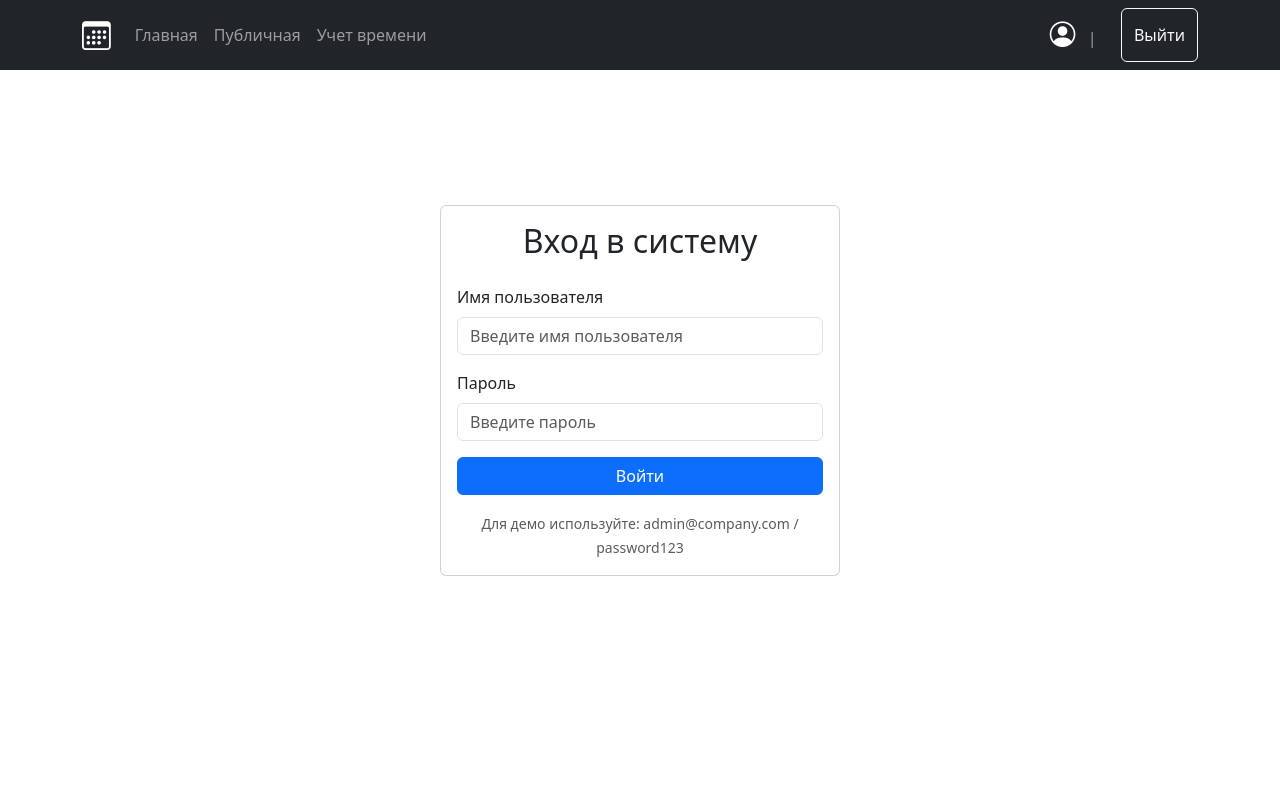
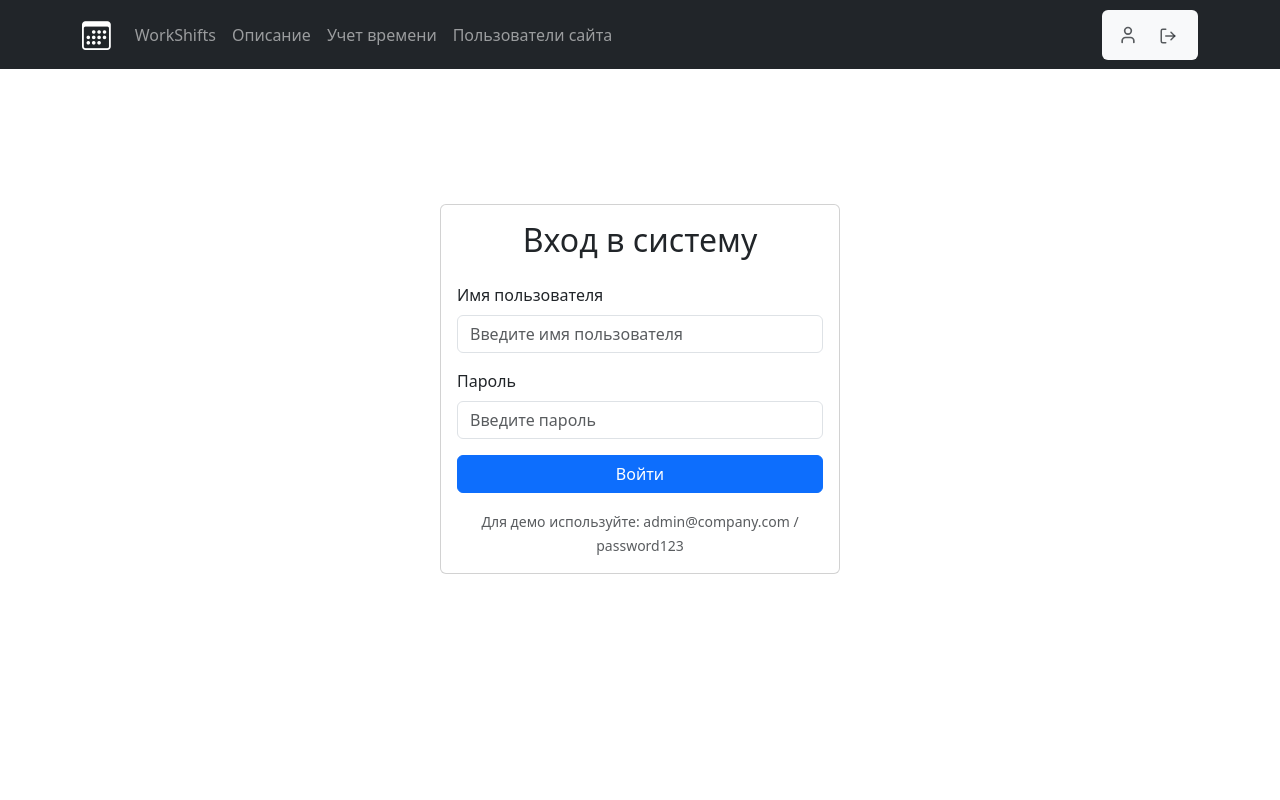
Before and after one commit to Nik2065/work-shifts, a React app in the folder front_on_react2/: page /login in a window 1280 px wide. Shown: the top 800 px of the page. Built offline with nearby package versions, Linux system fonts and the light colour scheme; sample sign-in values are in the browser's storage.

Commit message:
доработка верхнего nav bar

```diff
--- a/front_on_react2/src/App.js
+++ b/front_on_react2/src/App.js
@@ -18,6 +18,7 @@ import 'bootstrap/dist/css/bootstrap.min.css';
 import 'bootstrap-icons/font/bootstrap-icons.css';
 import { DashboardPage } from './pages/DashboardPage';
 import DashboardLayout from './pages/DashboardLayout.jsx';
+import { SiteUsersPage } from './pages/SiteUsersPage.jsx';
 
 
 function App() {
@@ -69,6 +70,15 @@ function App() {
               }
             />
 
+            <Route
+              path="/users"
+              element={
+                <ProtectedRoute>
+                  <SiteUsersPage />
+                </ProtectedRoute>
+              }
+            />
+
             {/* 404 fallback */}
             <Route path="*" element={<Home />} />
           </Routes>
--- a/front_on_react2/src/components/auth/LoginForm.js
+++ b/front_on_react2/src/components/auth/LoginForm.js
@@ -13,7 +13,7 @@ const LoginForm = () => {
   const [error, setError] = useState('');
   const [loading, setLoading] = useState(false);
 
-  const from = location.state?.from?.pathname || '/dashboard';
+  const from = location.state?.from?.pathname || '/dashboard2';
 
   const handleSubmit = async (e) => {
     e.preventDefault();
--- a/front_on_react2/src/components/layout/Header.js
+++ b/front_on_react2/src/components/layout/Header.js
@@ -2,6 +2,7 @@ import React from 'react';
 import { Navbar, Nav, Button, Container } from 'react-bootstrap';
 import { useAuth } from '../../context/AuthContext';
 import { Link, useNavigate } from 'react-router-dom';
+import { Calendar, User, LogOut, Users } from 'lucide-react';
 
 const Header = () => {
   const { user, logout, isAuthenticated } = useAuth();
@@ -22,12 +23,14 @@ const Header = () => {
         <Navbar.Toggle aria-controls="basic-navbar-nav" />
         <Navbar.Collapse id="basic-navbar-nav">
           <Nav className="me-auto">
-            <Nav.Link as={Link} to="/">Главная</Nav.Link>
-            <Nav.Link as={Link} to="/public">Публичная</Nav.Link>
+            <Nav.Link as={Link} to="/">WorkShifts</Nav.Link>
+
+            <Nav.Link as={Link} to="/public">Описание</Nav.Link>
 
             {isAuthenticated && (
               <>
                 <Nav.Link as={Link} to="/dashboard2">Учет времени</Nav.Link>
+                <Nav.Link as={Link} to="/users">Пользователи сайта</Nav.Link>
                 {
                 //<Nav.Link as={Link} to="/profile">Профиль</Nav.Link>
                 }
@@ -36,7 +39,7 @@ const Header = () => {
           </Nav>
 
           <Nav>
-            {isAuthenticated ? (
+            {/*    isAuthenticated ? (
               <>
                 <Navbar.Text className="me-3">
                   <i style={{color:"white", fontSize:"1.6rem"}} className="bi bi-person-circle"></i>
@@ -57,7 +60,32 @@ const Header = () => {
               >
                 Войти
               </Button>
-            )}
+            )    */ }
+            {isAuthenticated ? (
+                          <div className="d-flex align-items-center bg-light rounded px-3 py-2">
+                            <User size={20} className="text-muted me-2" />
+                            <div className="text-end">
+                              <div className="small fw-medium">{user?.Login}</div>
+                              <div className="small text-muted">{user?.Role === "Admin" && "Администратор"}</div>
+                            </div>
+                            <Button
+                              onClick={handleLogout}
+                              variant="link"
+                              className="text-muted ms-2 p-1"
+
+                            >
+                              <LogOut size={18} />
+                            </Button>
+                          </div>
+                          ) : (
+                <Button
+                variant="outline-light"
+                as={Link}
+                to="/login"
+              >
+                Войти
+              </Button>
+              ) }
           </Nav>
         </Navbar.Collapse>
       </Container>
--- a/front_on_react2/src/pages/DashboardPage.jsx
+++ b/front_on_react2/src/pages/DashboardPage.jsx
@@ -134,8 +134,6 @@ export function DashboardPage () {
                                         </Form.Select>
                                         </td>
                                         <td>
-                                        <Button variant="outline-primary" size="sm">Редактировать анкету</Button>
-                                        <br/><br/>
                                         <Button onClick={()=>setShowShiftsModal(true)} variant="outline-primary" size="sm">Заполнить смены</Button>
                                         </td>
                                     </tr>
--- a/front_on_react2/src/pages/PublicPage.js
+++ b/front_on_react2/src/pages/PublicPage.js
@@ -4,13 +4,12 @@ import { Container, Alert } from 'react-bootstrap';
 const PublicPage = () => {
   return (
     <Container className="mt-4">
-      <h1>Публичная страница</h1>
+      <h1>Описание проекта</h1>
       <Alert variant="info">
-        Эта страница доступна всем пользователям без авторизации.
+
       </Alert>
       <p>
-        Здесь может быть публичный контент, информация о компании,
-        контакты и другая общедоступная информация.
+
       </p>
     </Container>
   );
--- /dev/null
+++ b/front_on_react2/src/pages/SiteUsersPage.jsx
@@ -0,0 +1,14 @@
+import React from "react";
+
+
+
+
+
+export function SiteUsersPage() {
+
+    return (
+        <div>
+            <h1>Site Users Page</h1>
+        </div>
+    );
+}
```
